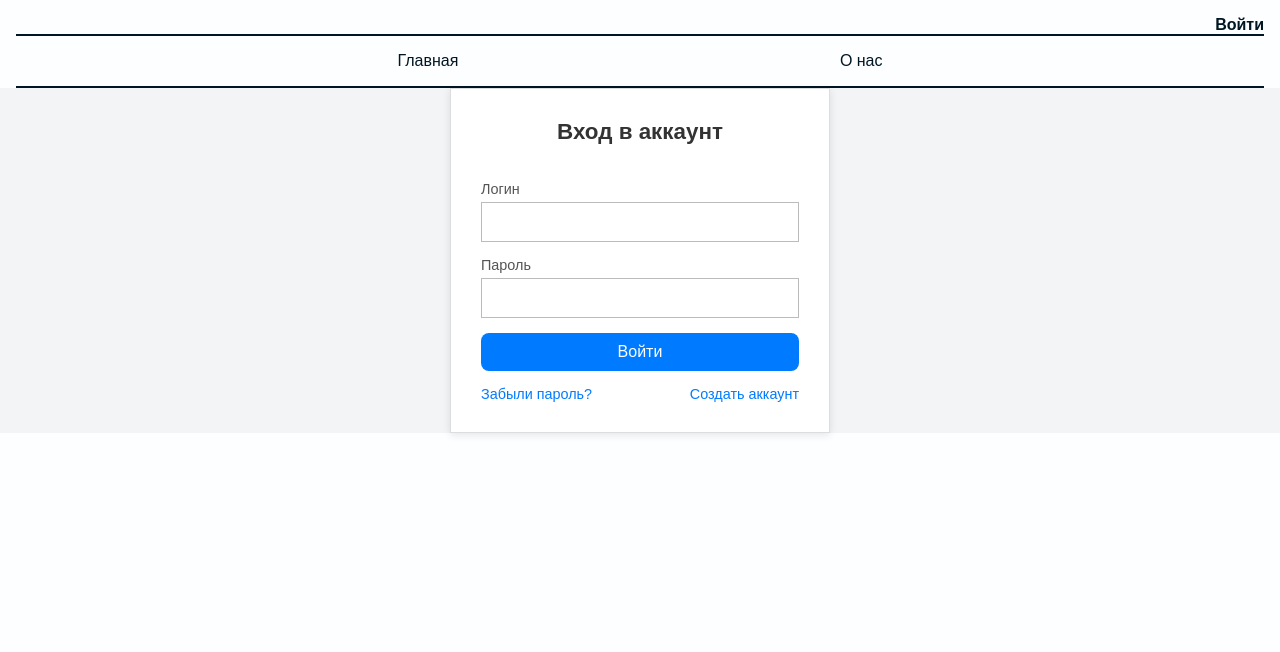
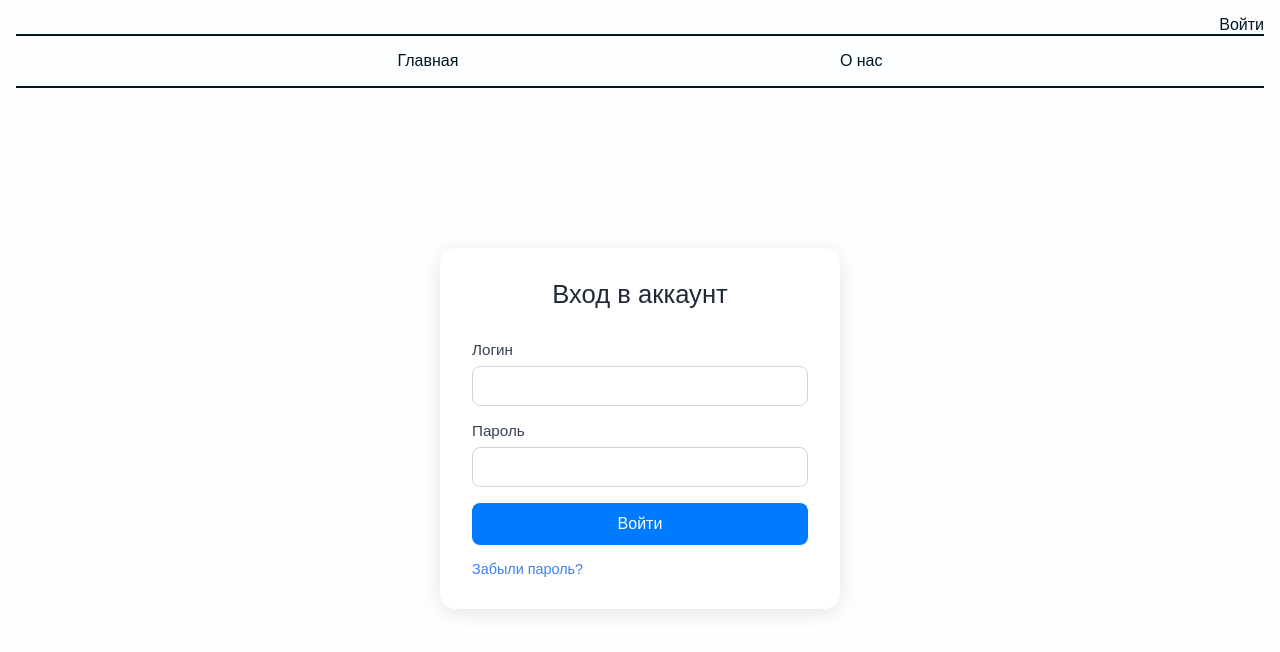
Before and after one commit to sialiss/cool-three-js-educational-app, a Nuxt app: page /login in a window 1280 px wide. Shown: the top 652 px of the page. Built offline with nearby package versions, Linux system fonts and the light colour scheme.

Commit message:
update (login, lessons)

```diff
--- a/assets/css/base.css
+++ b/assets/css/base.css
@@ -176,8 +176,9 @@ h3 {
 }
 
 .item-list li.completed {
-	background: #e5f6e9;
+	/* background: #e5f6e9; */
 	color: var(--color-primary-dark);
+	border: 1px solid var(--color-primary-dark);
 	font-weight: 600;
 }
 
@@ -185,3 +186,8 @@ h3 {
 	color: green;
 	font-weight: bold;
 }
+
+strong {
+	font: inherit;
+	font-weight: revert;
+}
--- a/assets/css/main.css
+++ b/assets/css/main.css
@@ -1,8 +1,4 @@
 @import "./base.css";
-
-* {
-	box-sizing: border-box;
-}
 
 body {
 	margin: 0;
--- a/components/Menu.vue
+++ b/components/Menu.vue
@@ -1,14 +1,22 @@
 <script setup>
 	import { useAuth } from "@/composables/useAuth" // Файл кастомного хука
+	import { useRouter } from "vue-router"
 
-	const { isAuthenticated, getRole } = useAuth()
+	const { logout, isAuthenticated, getRole } = useAuth()
+	const router = useRouter()
+
+	const handleLogout = async () => {
+		logout()
+		await router.push({ path: "/login", query: { loggedOut: "true" } })
+	}
 </script>
 
 <template>
 	<div class="minimenu">
 		<div class="account">
-			<NuxtLink v-if="!isAuthenticated" to="/login" exact-active-class="active">Войти</NuxtLink>
-			<NuxtLink v-if="isAuthenticated" to="/logout" exact-active-class="active">Выйти</NuxtLink>
+			<NuxtLink v-if="!isAuthenticated" to="/login">Войти</NuxtLink>
+			<!-- <NuxtLink v-if="isAuthenticated" :to="{ path: '/login', query: { loggedOut: true } }">Выйти</NuxtLink> -->
+			<a v-if="isAuthenticated" href="#" @click.prevent="handleLogout">Выйти</a>
 		</div>
 		<nav class="navbar pad-m">
 			<ul>
@@ -77,6 +85,8 @@
 	.minimenu a.active {
 		color: var(--color-dark-l);
 		font-weight: 600;
+		border-bottom: 3px solid var(--color-dark-l); /* Толстая линия */
+		padding-bottom: 2px; /* Немного отступа, чтобы не прилипало к тексту */
 	}
 
 	.account {
--- a/package.json
+++ b/package.json
@@ -10,8 +10,9 @@
     "postinstall": "nuxt prepare"
   },
   "dependencies": {
+    "@bbob/core": "^4.2.0",
+    "@bbob/preset-html5": "^4.2.0",
     "@types/three": "^0.172.0",
-    "bbcode": "^0.1.5",
     "cannon-es": "^0.20.0",
     "nuxt": "^3.15.3",
     "pixi.js": "^8.9.2",
--- a/pages/Lesson/[id].vue
+++ b/pages/Lesson/[id].vue
@@ -62,7 +62,8 @@
 	import { ref, onMounted, computed } from "vue"
 	import { useRoute, useRouter } from "vue-router"
 	import { useAuth } from "@/composables/useAuth"
-	import bbcode from "bbcode"
+	import bbobHTML from "@bbob/html"
+	import presetHTML5 from "@bbob/preset-html5"
 
 	const { getRole, toggleComplete } = useAuth()
 
@@ -83,7 +84,6 @@
 
 			lessons = await res.json()
 			lesson.value = lessons.find(l => l.id === Number(route.params.id))
-			console.log(lesson)
 			if (lesson.value?.content) {
 				lessonContent.value = lesson.value.content
 			}
@@ -94,7 +94,8 @@
 
 	const formattedLesson = computed(() => {
 		if (lesson.value) {
-			return bbcode.parse(lesson.value.content)
+			const processed = bbobHTML(lesson.value.content, presetHTML5())
+			return processed
 		}
 		return ""
 	})
@@ -207,7 +208,8 @@
 	const lessonContent = ref("")
 
 	const renderedContent = computed(() => {
-		return bbcode.parse(lessonContent.value)
+		const processed = bbobHTML(lessonContent.value, presetHTML5())
+		return processed
 	})
 
 	const textarea = ref(null)
--- a/pages/dashboard.vue
+++ b/pages/dashboard.vue
@@ -1,7 +1,7 @@
 <template>
 	<div class="dashboard">
 		<div v-if="getRole() == 'user'">
-			<h2 class="text-center">Прогресс обучения</h2>
+			<h2 class="text-center pad-top-m">Прогресс обучения</h2>
 			<div class="progress-bar">
 				<div class="progress" :style="{ width: progress + '%' }"></div>
 			</div>
--- a/pages/index.vue
+++ b/pages/index.vue
@@ -101,7 +101,7 @@
 
 	.intro {
 		font-size: 1.2rem;
-		color: var(--color-dark-m);
+		color: var(--color-dark-l);
 		max-width: 600px;
 		text-align: center;
 		margin: 0 auto;
@@ -173,7 +173,6 @@
 		background: var(--color-light-m);
 		border-radius: 16px;
 		padding: var(--pad-xl);
-		margin-bottom: var(--pad-xl);
 	}
 
 	.contact-info {
--- a/pages/login.vue
+++ b/pages/login.vue
@@ -1,12 +1,12 @@
 <template>
-	<div class="container">
-		<div class="form-box">
+	<div class="login-page">
+		<div class="login-card">
 			<h2 class="title">Вход в аккаунт</h2>
 
 			<form @submit.prevent="handleLogin" class="form">
 				<div class="input-group">
 					<label for="login">Логин</label>
-					<input id="login" v-model="login_input" type="text" required autocomplete="username">
+					<input id="login" v-model="login_input" type="text" required autocomplete="username" />
 				</div>
 
 				<div class="input-group">
@@ -14,7 +14,7 @@
 					<input id="password" v-model="password" type="password" required />
 				</div>
 
-				<button type="submit" :disabled="loading" class="submit-btn">
+				<button type="submit" :disabled="loading" class="primary-btn">
 					<span v-if="!loading">Войти</span>
 					<span v-else class="loading">
 						<svg class="spinner" viewBox="0 0 24 24">
@@ -26,28 +26,37 @@
 				</button>
 
 				<div class="links">
-					<a href="/forgot-password" class="forgot-password">Забыли пароль?</a>
-					<a href="/register" class="create-account">Создать аккаунт</a>
+					<a href="/forgot-password">Забыли пароль?</a>
 				</div>
 			</form>
+		</div>
+
+		<!-- Модальное окно -->
+		<div v-if="showModal" class="modal-overlay" @click.self="closeModal">
+			<div class="modal-content">
+				<p>Вы вышли из аккаунта</p>
+				<button class="close-btn" @click="closeModal">Закрыть</button>
+			</div>
 		</div>
 	</div>
 </template>
 
 <script setup lang="ts">
-	import { ref } from "vue"
-	import { useRouter } from "vue-router"
+	import { ref, watch } from "vue"
+	import { useRouter, useRoute } from "vue-router"
 	import { useAuth } from "@/composables/useAuth"
+
+	const route = useRoute()
+	const router = useRouter()
+	const { login, logout } = useAuth()
 
 	const login_input = ref("")
 	const password = ref("")
 	const loading = ref(false)
-	const router = useRouter()
-	const { login } = useAuth()
+	const showModal = ref(false)
 
 	const handleLogin = async () => {
 		loading.value = true
-
 		try {
 			await login(login_input.value, password.value)
 			router.push("/dashboard")
@@ -57,93 +66,95 @@
 			loading.value = false
 		}
 	}
+
+	// Показать модалку при ?loggedOut=true
+	if (route.query.loggedOut === "true") {
+		showModal.value = true
+	}
+
+	const closeModal = () => {
+		showModal.value = false
+	}
 </script>
 
 <style scoped>
-	.container {
+	.login-page {
 		display: flex;
-		width: 100%;
-		height: 100%;
 		justify-content: center;
 		align-items: center;
-		background-color: #f3f4f6;
+		height: 85vh;
 	}
 
-	/* Форма */
-	.form-box {
+	.login-card {
+		background: white;
+		padding: 2rem;
+		border-radius: 1rem;
+		box-shadow: 0 4px 20px rgba(0, 0, 0, 0.1);
 		width: 100%;
-		max-width: 380px;
-		background: #fff;
-		padding: 30px;
-		border: 1px solid #ddd;
-		box-shadow: 0 2px 8px rgba(0, 0, 0, 0.1);
+		max-width: 400px;
 	}
 
-	/* Заголовок */
 	.title {
 		text-align: center;
-		font-size: 1.4rem;
-		font-weight: bold;
-		color: #333;
-		margin-bottom: 20px;
+		font-size: 1.6rem;
+		margin-bottom: 1rem;
+		color: #1f2937;
 	}
 
-	/* Поля ввода */
 	.input-group {
-		margin-bottom: 15px;
+		margin-bottom: 1rem;
+		display: flex;
+		flex-direction: column;
 	}
 
 	.input-group label {
-		display: block;
-		font-size: 0.9rem;
-		color: #555;
-		margin-bottom: 5px;
+		margin-bottom: 0.5rem;
+		color: #374151;
+		font-size: 0.95rem;
 	}
 
 	.input-group input {
-		width: 100%;
 		padding: 10px;
-		border: 1px solid #bbb;
+		border: 1px solid #d1d5db;
+		border-radius: 0.5rem;
 		font-size: 1rem;
-		transition: border-color 0.2s;
 	}
 
 	.input-group input:focus {
-		border-color: #007bff;
+		border-color: #3b82f6;
 		outline: none;
 	}
 
-	/* Кнопка входа */
-	.submit-btn {
+	.primary-btn {
 		width: 100%;
-		padding: 10px;
+		padding: 12px;
 		background: #007bff;
 		color: white;
+		border: none;
+		border-radius: 0.5rem;
 		font-size: 1rem;
-		border: none;
 		cursor: pointer;
-		transition: background 0.2s;
+		transition: background 0.2s ease;
 	}
 
-	.submit-btn:hover {
+	.primary-btn:hover {
 		background: #0056b3;
 	}
 
-	.submit-btn:disabled {
-		background: #a0aec0;
+	.primary-btn:disabled {
+		background: #9ca3af;
 		cursor: not-allowed;
 	}
 
-	/* Дополнительные ссылки */
 	.links {
+		margin-top: 1rem;
 		display: flex;
 		justify-content: space-between;
-		margin-top: 15px;
 		font-size: 0.9rem;
 	}
 
 	.links a {
-		color: #007bff;
+		color: #3b82f6;
 		text-decoration: none;
 	}
 
@@ -151,7 +162,6 @@
 		text-decoration: underline;
 	}
 
-	/* Индикатор загрузки */
 	.loading {
 		display: flex;
 		align-items: center;
@@ -177,7 +187,44 @@
 		opacity: 0.75;
 	}
 
-	/* Анимация */
+	/* Модалка */
+	.modal-overlay {
+		position: fixed;
+		inset: 0;
+		background: rgba(0, 0, 0, 0.5);
+		display: flex;
+		align-items: center;
+		justify-content: center;
+		z-index: 1000;
+	}
+
+	.modal-content {
+		background: white;
+		padding: 1.5rem 2rem;
+		border-radius: 1rem;
+		box-shadow: 0 10px 25px rgba(0, 0, 0, 0.2);
+		text-align: center;
+		min-width: 300px;
+		font-size: 1.1rem;
+		color: #111;
+		position: relative;
+	}
+
+	.close-btn {
+		margin-top: 1rem;
+		padding: 8px 16px;
+		background: #007bff;
+		color: white;
+		border: none;
+		border-radius: 0.5rem;
+		cursor: pointer;
+		transition: background 0.2s ease;
+	}
+
+	.close-btn:hover {
+		background: #0056b3;
+	}
+
 	@keyframes spin {
 		100% {
 			transform: rotate(360deg);
--- a/pages/logout.vue
+++ /dev/null
@@ -1,17 +0,0 @@
-<script setup lang="ts">
-	import { useRouter } from "vue-router"
-	import { useAuth } from "@/composables/useAuth"
-
-	const router = useRouter()
-	const { logout } = useAuth()
-
-	logout() // Выход из аккаунта
-</script>
-
-<template>
-	<div>Вы вышли из аккаунта</div>
-</template>
-
-<style>
-
-</style>
```
Also changed, not shown: 1 other file (tests, documents, lock files or other folders). Lines whose indentation alone changed are shown as unchanged.
